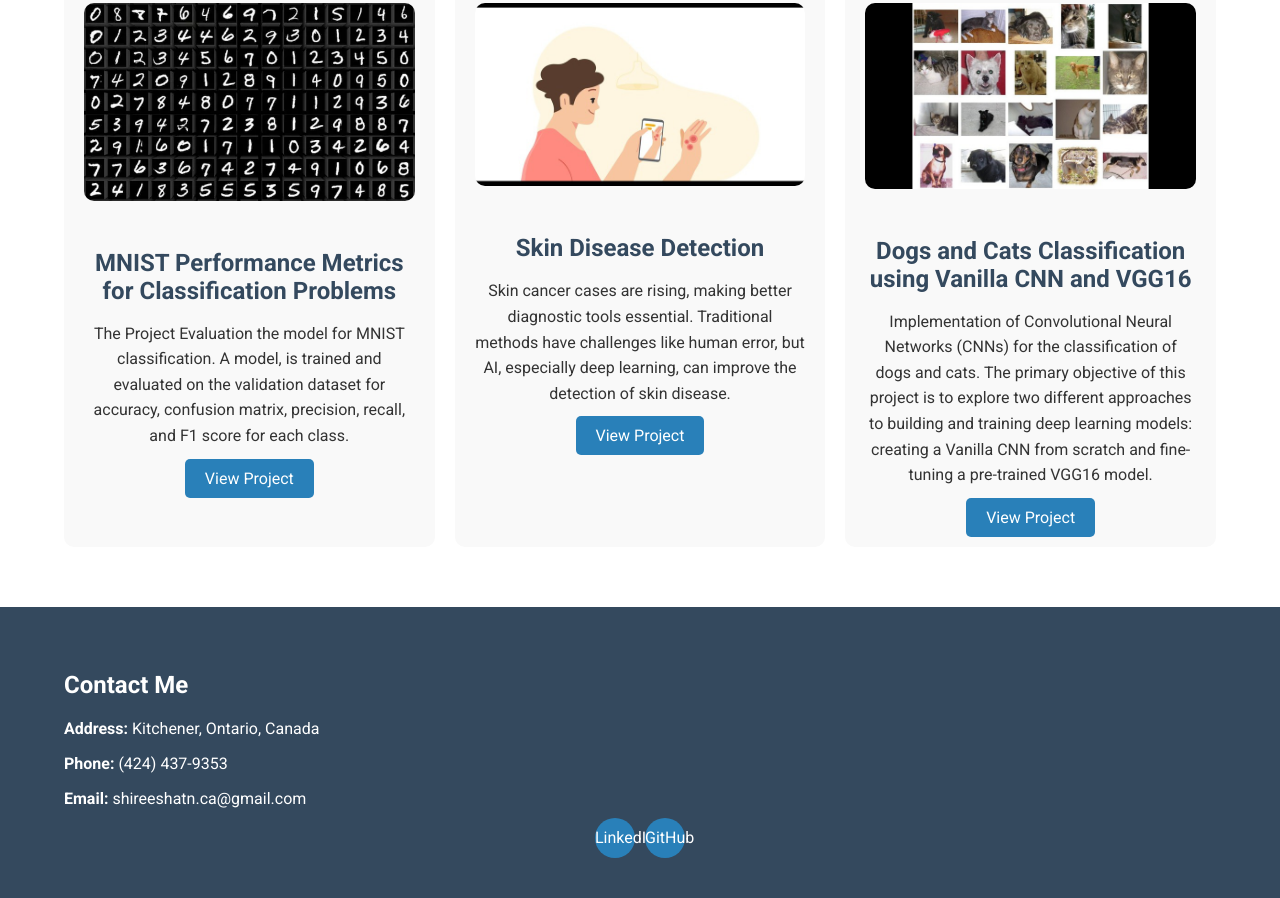
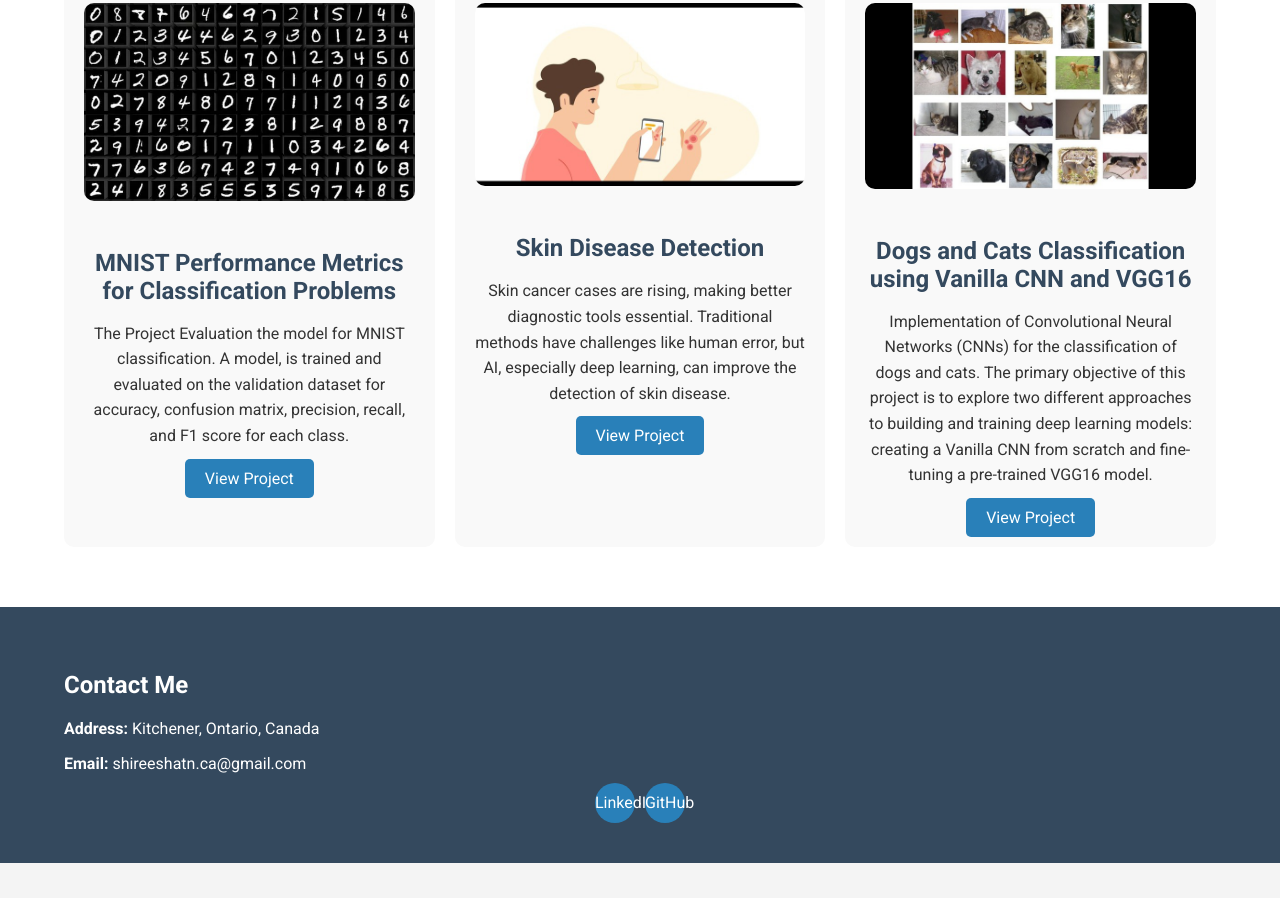
Before and after one commit to shireeshatn/shireeshatn.github.io, a plain HTML site: page index.html in a window 1280 px wide. Shown: the part 5148-6046 px from the top of the page. After the commit the page ends 6011 px from the top, so only its background shows below. Drawn offline with Linux system fonts and the light colour scheme.

Commit message:
Update index.html

```diff
--- a/index.html
+++ b/index.html
@@ -129,7 +129,6 @@
                 <section>
                     <h3>Contact Me</h3>
                     <p><strong>Address:</strong> Kitchener, Ontario, Canada</p>
-                    <p><strong>Phone:</strong> (424) 437-9353</p>
                     <p><strong>Email:</strong> <a href="mailto:shireeshatn.ca@gmail.com">shireeshatn.ca@gmail.com</a></p>
                     <ul class="social-icons">
                         <li><a href="https://www.linkedin.com/in/shireeshatn/" class="linkedin">LinkedIn</a></li>
```
